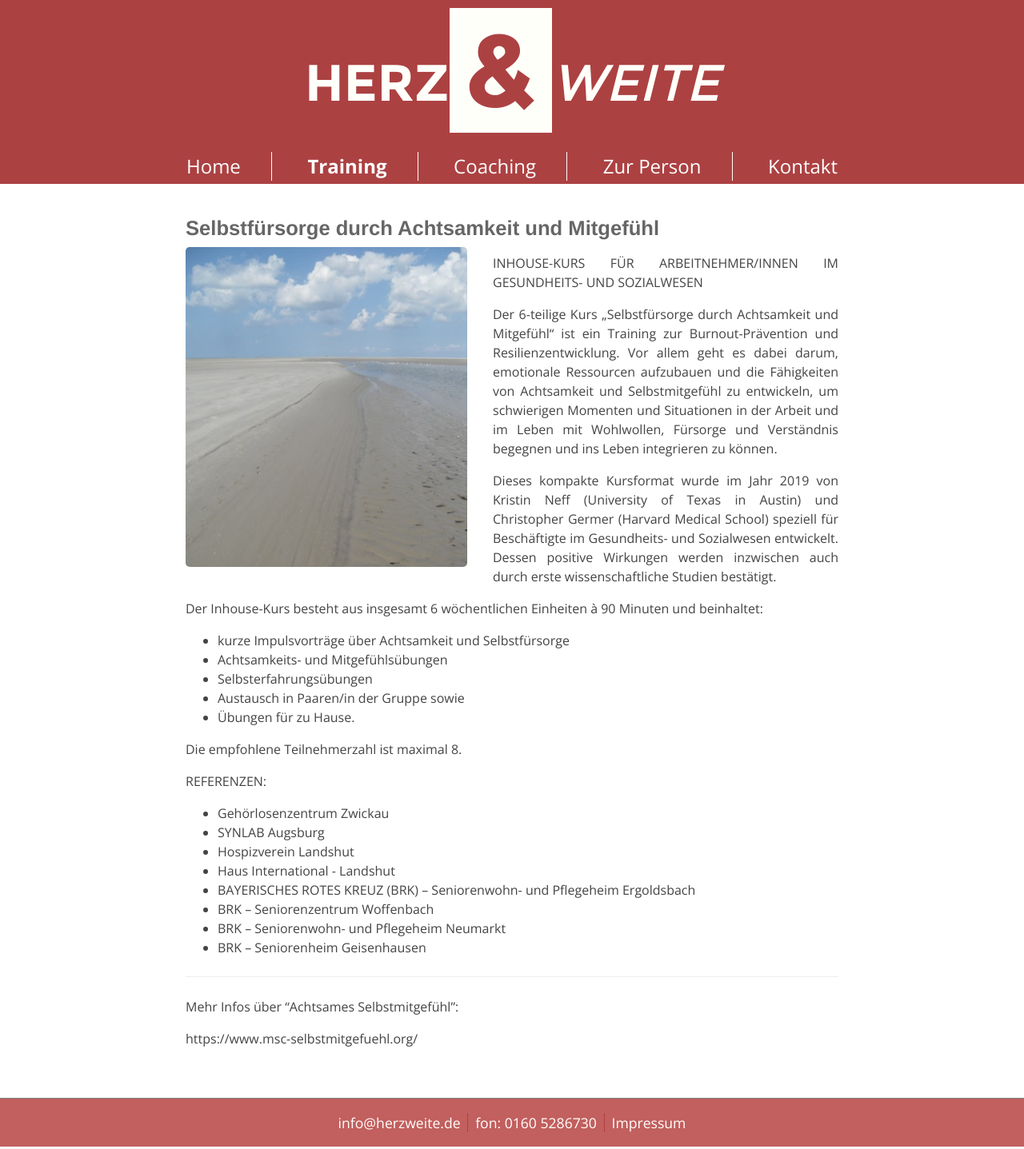
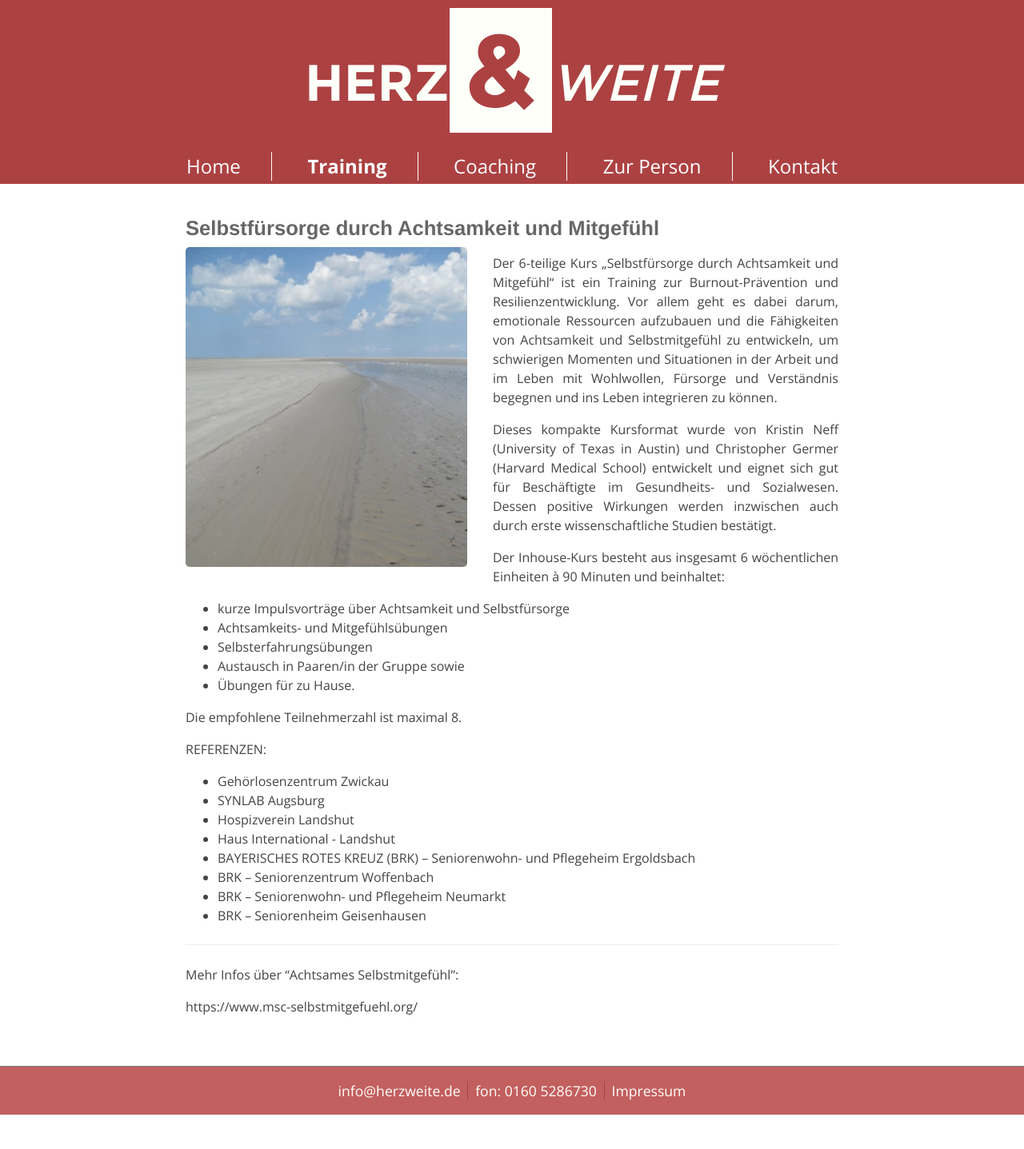
Before and after one commit to herzweite/herzweite.github.io, a Jekyll site: the page built from training.md, in a window 1280 px wide. Shown: the whole page at 80% size. Built offline with Jekyll 4.4.1, drawn with Linux system fonts in a browser that asks for light colours; after the commit the page ends 1397 px from its top, so only the background shows below that.

Commit message:
Update training.md

```diff
--- a/training.md
+++ b/training.md
@@ -11,11 +11,9 @@ title: Training
 
 
 
-INHOUSE-KURS FÜR ARBEITNEHMER/INNEN IM GESUNDHEITS- UND SOZIALWESEN
-
 Der 6-teilige Kurs „Selbstfürsorge durch Achtsamkeit und Mitgefühl“ ist ein Training zur Burnout-Prävention und Resilienzentwicklung. Vor allem geht es dabei darum, emotionale Ressourcen aufzubauen und die Fähigkeiten von Achtsamkeit und Selbstmitgefühl zu entwickeln, um schwierigen Momenten und Situationen in der Arbeit und im Leben mit Wohlwollen, Fürsorge und Verständnis begegnen und ins Leben integrieren zu können.
 
-Dieses kompakte Kursformat wurde im Jahr 2019 von Kristin Neff (University of Texas in Austin) und Christopher Germer (Harvard Medical School) speziell für Beschäftigte im Gesundheits- und Sozialwesen entwickelt. Dessen positive Wirkungen werden inzwischen auch durch erste wissenschaftliche Studien bestätigt.
+Dieses kompakte Kursformat wurde von Kristin Neff (University of Texas in Austin) und Christopher Germer (Harvard Medical School) entwickelt und eignet sich gut für Beschäftigte im Gesundheits- und Sozialwesen. Dessen positive Wirkungen werden inzwischen auch durch erste wissenschaftliche Studien bestätigt.
 
 Der Inhouse-Kurs besteht aus insgesamt 6 wöchentlichen Einheiten à 90 Minuten und beinhaltet:
 
```
